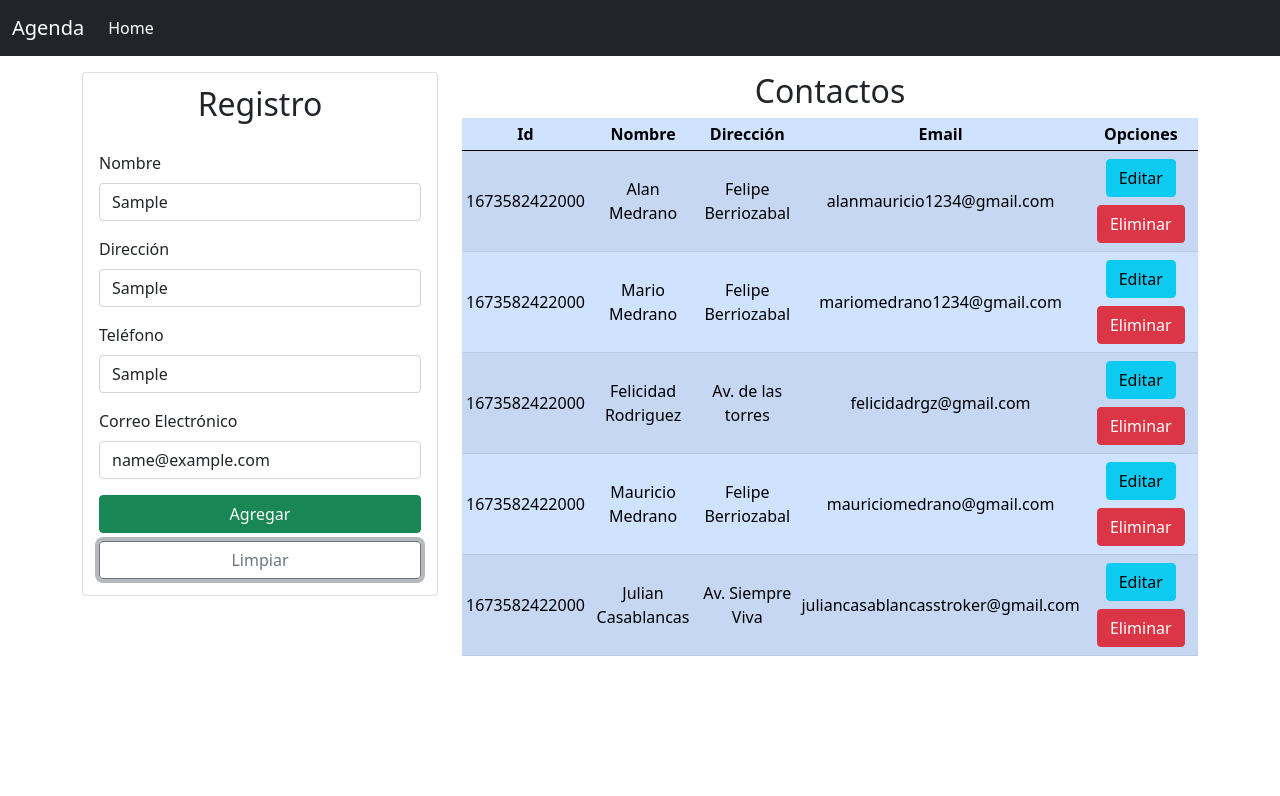
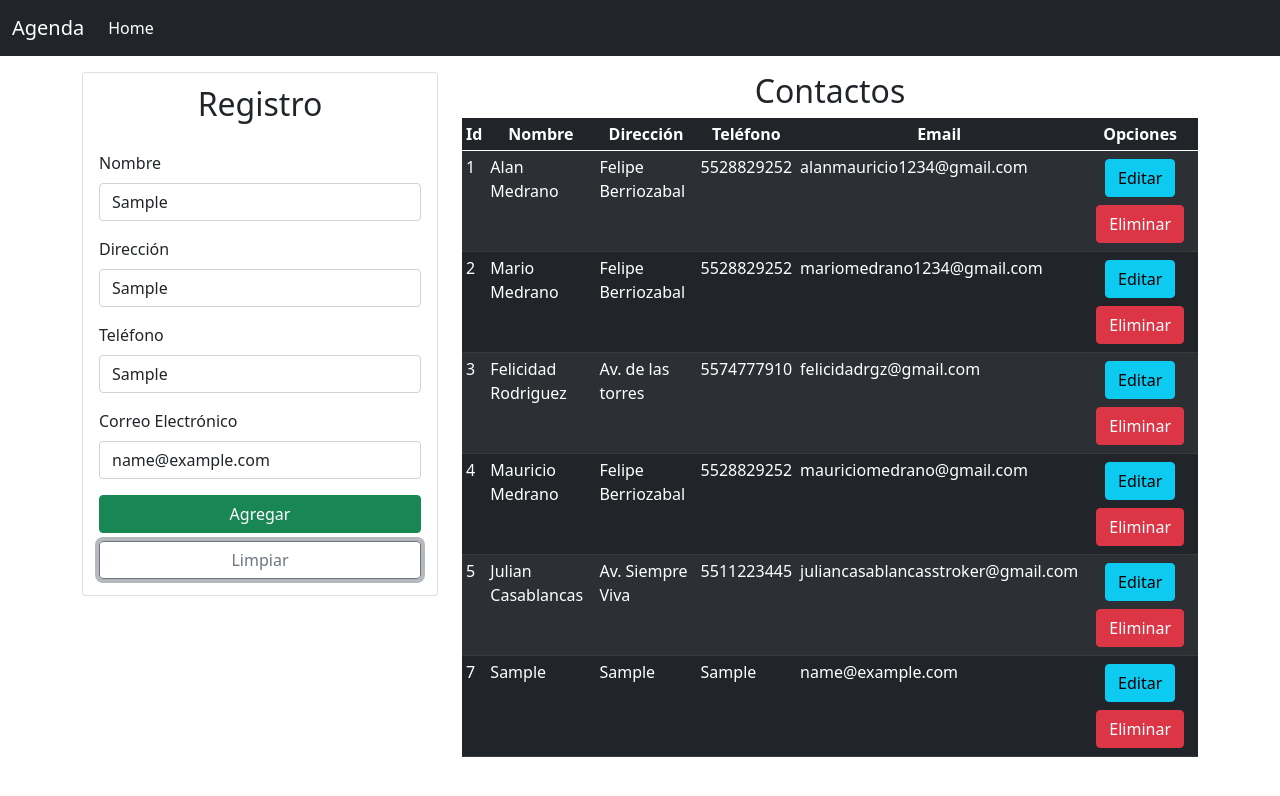
Before and after one commit to alanmauricio1234/CRUD-Basico-JavaScript, a plain HTML site: page templates/index.html in a window 1280 px wide. Both pictures are taken after typing "Sample", "Sample", "Sample", "name@example.com" into the empty fields and a click on the button "Limpiar". Drawn offline with Linux system fonts and the light colour scheme.

Commit message:
Version 1.2

```diff
--- a/js/persons.js
+++ b/js/data.js
@@ -1,6 +1,6 @@
-export const persons = [
+export const data = [
     {
-        id: Date.now(),
+        id: 1,
         name: 'Alan Medrano',
         address: 'Felipe Berriozabal',
         phone_number: '5528829252',
@@ -8,7 +8,7 @@ export const persons = [
 
     },
     {
-        id: Date.now(),
+        id: 2,
         name: 'Mario Medrano',
         address: 'Felipe Berriozabal',
         phone_number: '5528829252',
@@ -16,7 +16,7 @@ export const persons = [
 
     },
     {
-        id: Date.now(),
+        id: 3,
         name: 'Felicidad Rodriguez',
         address: 'Av. de las torres',
         phone_number: '5574777910',
@@ -24,7 +24,7 @@ export const persons = [
 
     },
     {
-        id: Date.now(),
+        id: 4,
         name: 'Mauricio Medrano',
         address: 'Felipe Berriozabal',
         phone_number: '5528829252',
@@ -32,7 +32,7 @@ export const persons = [
 
     },
     {
-        id: Date.now(),
+        id: 5,
         name: 'Julian Casablancas',
         address: 'Av. Siempre Viva',
         phone_number: '5511223445',
@@ -41,6 +41,8 @@ export const persons = [
     }
 ];
 
+
+
 export const person = {
     id: 0,
     name: '',
--- a/js/index.js
+++ b/js/index.js
@@ -1,29 +1,19 @@
-import {persons, person} from "./persons.js"
-
-function edit(indice) {
-    const table = document.getElementById('table');
-    const row = table.getRow(indice);
-}
-
-function remove(index) {
-    document.getElementById('table').deleteRow(index);
-}
-
+import {person} from "./data.js";
+import { StoragePerson } from "./model.js";
 
 function messageHidden() {
     document.getElementById('alert').hidden = true;
 }
 
-function loadData() {
-    const tbody = document.getElementsByTagName('tbody')[0];
-    persons.forEach((p) => {
+function addPersonTable(person, tbody) {
     let row = document.createElement('tr'); // creamos una fila
-        row.setAttribute('id', p.id);
+    row.setAttribute('id', person.id);
     row.innerHTML = `
-            <td>${p.id}</td>
-            <td>${p.name}</td>
-            <td>${p.address}</td>
-            <td>${p.email}</td>
+        <td>${person.id}</td>
+        <td>${person.name}</td>
+        <td>${person.address}</td>
+        <td>${person.phone_number}</td>
+        <td>${person.email}</td>
         <td class="center" colspan="2" ></td>
     `;
 
@@ -36,11 +26,17 @@ function loadData() {
     btnRemove.classList.add('btn', 'btn-danger', 'my-1', 'mx-1');
     btnRemove.innerText = 'Eliminar';
 
-        row.children[4].appendChild(btnEdit);
-        row.children[4].appendChild(btnRemove);
+    row.children[5].appendChild(btnEdit);
+    row.children[5].appendChild(btnRemove);
 
     //Agregamos la fila al cuerpo de la tabla
     tbody.appendChild(row);
+}
+
+function loadData() {
+    const tbody = document.getElementsByTagName('tbody')[0];
+    storagePerson.persons.forEach((p) => {
+        addPersonTable(p, tbody);
     });
 }
 
@@ -48,21 +44,26 @@ function add(event) {
     // Evita que el formulario se envie
     event.preventDefault();
     //console.log('funcionando');
+    const tbody = document.getElementsByTagName('tbody')[0];
     const txtName = document.getElementById('name');
     const txtAddress = document.getElementById('address');
     const txtPhone = document.getElementById('phone_number');
     const txtEmail = document.getElementById('email');
     if (txtName !== '' || txtAddress !== '' || txtPhone !== '' ||
         txtEmail !== '') {
-        console.log('Entra');
-        person.id = Date.now();
+        //console.log('Entra');
+
         person.name = txtName.value;
         person.address = txtAddress.value;
+        person.phone_number = txtPhone.value;
         person.email = txtEmail.value;
 
-        persons.push({...person});
+        const index = storagePerson.addPerson({...person});
+        person.id = index;
+        addPersonTable({...person}, tbody);
         //console.log(persons);
         // Recargar la table
+
 
     } else {
         messageAlert.classList.add('alert-danger');
@@ -71,9 +72,22 @@ function add(event) {
 
 }
 
+function clear() {
+    const txtName = document.getElementById('name');
+    const txtAddress = document.getElementById('address');
+    const txtPhone = document.getElementById('phone_number');
+    const txtEmail = document.getElementById('email');
+    txtName.value = '';
+    txtAddress.value = '';
+    txtPhone.value = '';
+    txtEmail.value = '';
+}
+
 let band = false;
 const messageAlert = document.getElementById('alert');
 const form = document.getElementById('formPerson');
 form.addEventListener('submit', add);
-
+const btnClear = document.getElementById('btn_clear');
+btnClear.onclick = clear();
+const storagePerson = new StoragePerson();
 loadData();
--- /dev/null
+++ b/js/model.js
@@ -0,0 +1,56 @@
+import { data } from "./data.js";
+
+export class StoragePerson {
+    constructor() {
+        this.persons = JSON.parse(localStorage.getItem('persons'));
+        this.currentId = 0;
+        if (!this.persons || this.isEmpty(this.persons)) {
+            this.persons = data;
+        }
+        try{
+            this.currentId = this.persons[this.persons.length - 1].id + 1;
+        }catch(e) {
+            this.currentId = 1;
+        }
+    }
+
+    isEmpty(persons) {
+        return persons.length < 0;
+    }
+
+    save(){
+        localStorage.setItem('persons', JSON.stringify(this.persons));
+    }
+
+    getPersons() {
+        return this.persons;
+    }
+
+    addPerson(person) {
+        person.id = this.currentId;
+        this.currentId++;
+        this.persons.push(person);
+        this.save();
+        return this.currentId;
+    }
+
+    editPerson(id, person) {
+        const index = this.findPerson(id);
+        person = {}
+        this.persons[index].name = person.name;
+        this.persons[index].address = person.address;
+        this.persons[index].phone_number = person.phone_number;
+        this.persons[index].email = persons.email;
+        this.save();
+    }
+
+    removePerson(id) {
+        const index = this.findPerson(id);
+        this.persons.slice(index, 1); // Eliminamos un elemento del arreglo
+        this.save();
+    }
+
+    findPerson(id) {
+        return this.persons.findIndex((p) => p.id === id);
+    }
+}
--- a/templates/index.html
+++ b/templates/index.html
@@ -64,8 +64,8 @@
                             </div>
                             <!-- Button Add -->
                             <div class="d-grid gap-2">
-                                <input id="btn_add" class="btn btn-success" type="submit" value="Agregar">
-                            <button id="btn_clear" class="btn btn-outline-secondary"  type="submit">Limpiar</button>
+                                <button id="btn_add" class="btn btn-success" type="submit">Agregar</button>
+                                <button id="btn_clear" class="btn btn-outline-secondary">Limpiar</button>
                             </div>
                         </div>
                     </div>
@@ -75,12 +75,13 @@
             <!-- Table -->
             <div class="col-sm-12 col-md-8 col-lg-8 col-xl-8">
                 <h2 class="center">Contactos</h2>
-                <table id="table" class="table table-primary table-striped table-hover center table-sm">
+                <table id="table" class="table table-dark table-striped table-hover table-sm">
                     <thead>
-                        <tr>
+                        <tr class="center">
                             <th>Id</th>
                             <th>Nombre</th>
                             <th>Dirección</th>
+                            <th>Teléfono</th>
                             <th>Email</th>
                             <th colspan="2">Opciones</th>
                         </tr>
```
Lines whose indentation alone changed are shown as unchanged.
